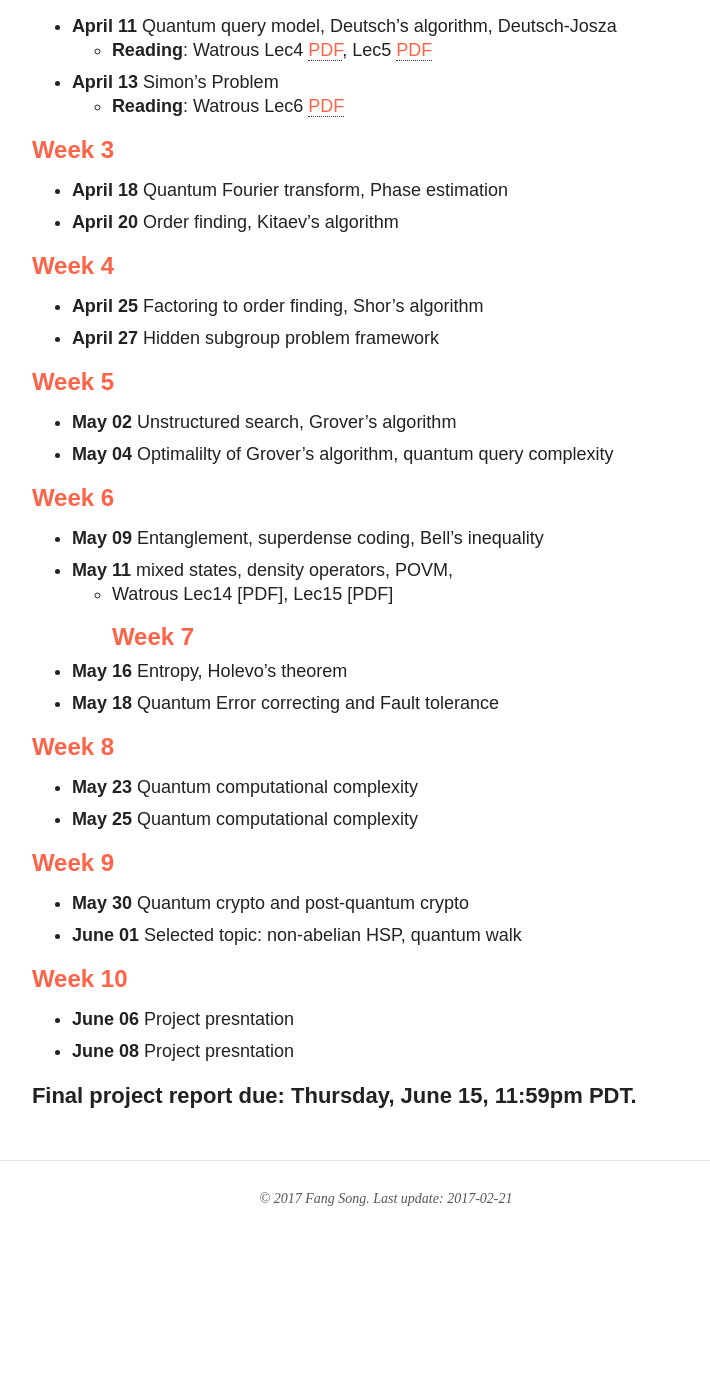
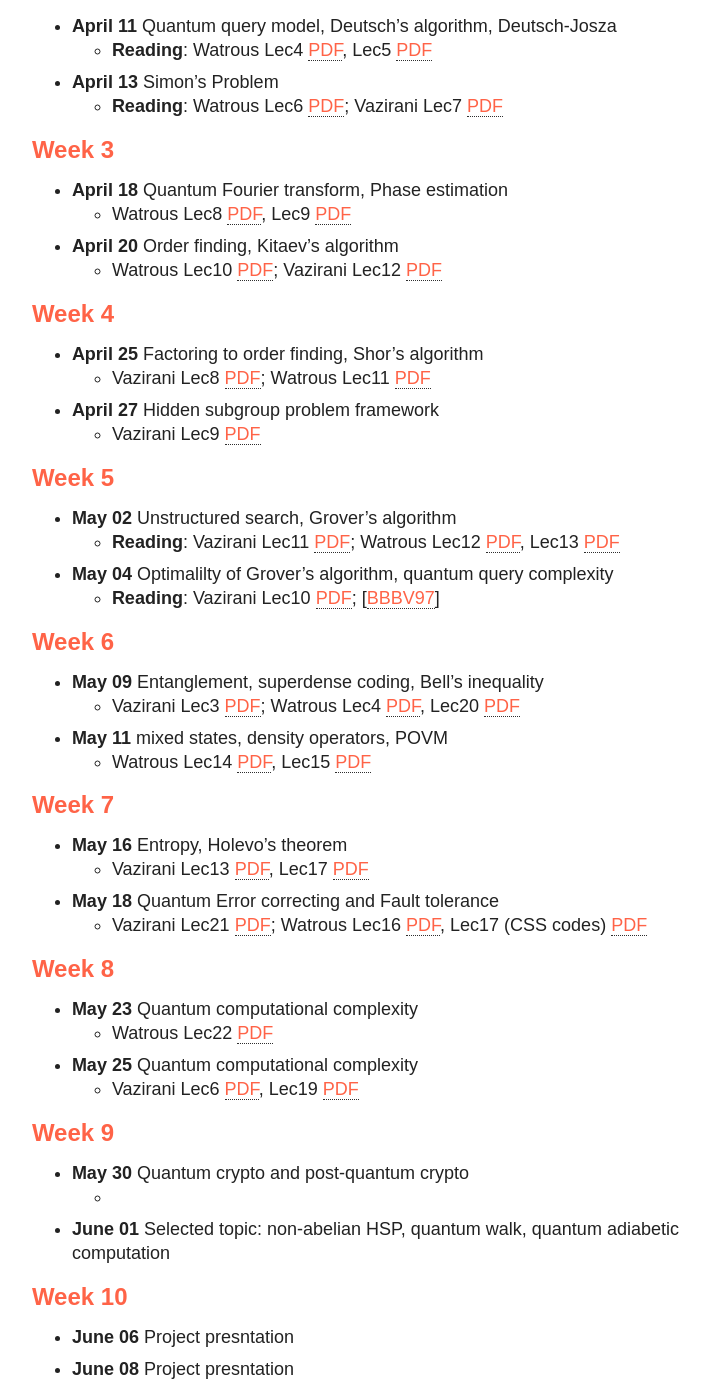
Before and after one commit to fangsonghub/fangsonghub.github.io, a Jekyll site: the page built from teaching/s17_4510_qc/schedule.md, in a window 1280 px wide and 1400 px high, scrolled down 396 px. Shown: the whole window, without its empty margins (254-964 px from the left). Built offline with Jekyll 4.4.1, drawn with Linux system fonts in a browser that asks for light colours; nearby versions of some CDN libraries; before the commit the page ends 1667 px from its top, so only the background shows below that.

```diff
--- a/_data/course.yml
+++ b/_data/course.yml
@@ -19,6 +19,12 @@
   desc: Resource
   nav: true
   url: /teaching/s17_4510_qc/resource/
+
+- courseid: s17 410/510
+  title: CS 410/510
+  desc: Project
+  nav: true
+  url: /teaching/s17_4510_qc/project/
 
 - courseid: s17 410/510
   title: (Spring 2017) CS 410/510 - Intro to Quantum Computing
--- a/teaching/s17_4510_qc/schedule.md
+++ b/teaching/s17_4510_qc/schedule.md
@@ -5,7 +5,7 @@ desc: Schedule
 permalink: /teaching/s17_4510_qc/schedule/
 title: (Spring 2017) CS 410/510 - Intro to Quantum Computing
 subtitle: Schedule (Subject to change)
-modified: 2017-02-21
+modified: 2017-03-02
 ---
 
 ## Week 1
@@ -18,35 +18,48 @@ modified: 2017-02-21
 *  **April 11** Quantum query model, Deutsch's algorithm, Deutsch-Josza
    *  **Reading**: Watrous Lec4 [PDF](https://cs.uwaterloo.ca/~watrous/CPSC519/LectureNotes/04.pdf){:target="_blank"}, Lec5 [PDF](https://cs.uwaterloo.ca/~watrous/CPSC519/LectureNotes/05.pdf){:target="_blank"}
 *  **April 13** Simon's Problem
-   *  **Reading**: Watrous Lec6 [PDF](https://cs.uwaterloo.ca/~watrous/CPSC519/LectureNotes/06.pdf){:target="_blank"}
+   *  **Reading**: Watrous Lec6 [PDF](https://cs.uwaterloo.ca/~watrous/CPSC519/LectureNotes/06.pdf){:target="_blank"}; Vazirani Lec7 [PDF](https://people.eecs.berkeley.edu/~vazirani/s07quantum/notes/lecture7.pdf){:target="_blank"}
 
 ## Week 3
 *  **April 18** Quantum Fourier transform, Phase estimation
+   *  Watrous Lec8 [PDF](https://cs.uwaterloo.ca/~watrous/CPSC519/LectureNotes/08.pdf){:target="_blank"}, Lec9 [PDF](https://cs.uwaterloo.ca/~watrous/CPSC519/LectureNotes/09.pdf){:target="_blank"}
 *  **April 20** Order finding, Kitaev's algorithm
+   * Watrous Lec10 [PDF](https://cs.uwaterloo.ca/~watrous/CPSC519/LectureNotes/10.pdf){:target="_blank"}; Vazirani Lec12 [PDF](https://people.eecs.berkeley.edu/~vazirani/s07quantum/notes/phase.pdf){:target="_blank"}
 
 ## Week 4
 *  **April 25** Factoring to order finding, Shor's algorithm
+   *  Vazirani Lec8 [PDF](https://people.eecs.berkeley.edu/~vazirani/s07quantum/notes/factoring1.pdf){:target="_blank"}; Watrous Lec11 [PDF](https://cs.uwaterloo.ca/~watrous/CPSC519/LectureNotes/11.pdf){:target="_blank"}
 *  **April 27** Hidden subgroup problem framework
+   *  Vazirani Lec9 [PDF](https://people.eecs.berkeley.edu/~vazirani/s07quantum/notes/lec9.pdf){:target="_blank"}
 
 ## Week 5
 *  **May 02** Unstructured search, Grover's algorithm
+   *  **Reading**: Vazirani Lec11 [PDF](https://people.eecs.berkeley.edu/~vazirani/s07quantum/notes/grover.pdf){:target="_blank"}; Watrous Lec12 [PDF](https://cs.uwaterloo.ca/~watrous/CPSC519/LectureNotes/12.pdf){:target="_blank"}, Lec13 [PDF](https://cs.uwaterloo.ca/~watrous/CPSC519/LectureNotes/13.pdf){:target="_blank"}
 *  **May 04** Optimalilty of Grover's algorithm, quantum query complexity
+   *  **Reading**: Vazirani Lec10 [PDF](https://people.eecs.berkeley.edu/~vazirani/s07quantum/notes/lec10.pdf){:target="_blank"}; [[BBBV97](https://arxiv.org/pdf/quant-ph/9701001.pdf){:target="_blank"}]
 
 ## Week 6
 *  **May 09** Entanglement, superdense coding, Bell's inequality
-*  **May 11** mixed states, density operators, POVM,
-   *  Watrous Lec14 [PDF], Lec15 [PDF]
+   *  Vazirani Lec3 [PDF](https://people.eecs.berkeley.edu/~vazirani/s07quantum/notes/lecture3.pdf){:target="_blank"}; Watrous Lec4 [PDF](https://cs.uwaterloo.ca/~watrous/CPSC519/LectureNotes/04.pdf){:target="_blank"}, Lec20 [PDF](https://cs.uwaterloo.ca/~watrous/CPSC519/LectureNotes/20.pdf){:target="_blank"}
+*  **May 11** mixed states, density operators, POVM
+   *  Watrous Lec14 [PDF](https://cs.uwaterloo.ca/~watrous/CPSC519/LectureNotes/14.pdf){:target="_blank"}, Lec15 [PDF](https://cs.uwaterloo.ca/~watrous/CPSC519/LectureNotes/15.pdf){:target="_blank"}
+
 ## Week 7
 *  **May 16** Entropy, Holevo's theorem
+   *  Vazirani Lec13 [PDF](https://people.eecs.berkeley.edu/~vazirani/s07quantum/notes/qinfo.pdf){:target="_blank"}, Lec17 [PDF](https://people.eecs.berkeley.edu/~vazirani/s07quantum/notes/lec17/lec17.pdf){:target="_blank"}
 *  **May 18** Quantum Error correcting and Fault tolerance
+   *  Vazirani Lec21 [PDF](https://people.eecs.berkeley.edu/~vazirani/s07quantum/notes/qecc.pdf){:target="_blank"}; Watrous Lec16 [PDF](https://cs.uwaterloo.ca/~watrous/CPSC519/LectureNotes/16.pdf){:target="_blank"}, Lec17 (CSS codes) [PDF](https://cs.uwaterloo.ca/~watrous/CPSC519/LectureNotes/17.pdf){:target="_blank"}
 
 ## Week 8
 *  **May 23** Quantum computational complexity
+   *  Watrous Lec22 [PDF](https://cs.uwaterloo.ca/~watrous/CPSC519/LectureNotes/22.pdf){:target="_blank"}
 *  **May 25** Quantum computational complexity
+   *  Vazirani Lec6 [PDF](https://people.eecs.berkeley.edu/~vazirani/s07quantum/notes/lecture6.pdf){:target="_blank"}, Lec19 [PDF](https://people.eecs.berkeley.edu/~vazirani/s07quantum/notes/qma.pdf){:target="_blank"}
 
 ## Week 9
 *  **May 30** Quantum crypto and post-quantum crypto
-*  **June 01** Selected topic: non-abelian HSP, quantum walk
+   *
+*  **June 01** Selected topic: non-abelian HSP, quantum walk, quantum adiabetic computation
 
 ## Week 10
 *  **June 06** Project presntation
```
Also changed, not shown: index.md (+1 -1 lines), teaching/s17_4510_qc/index.md (+3 -1 lines), teaching/s17_4510_qc/proj.md (added, +34 -0 lines), teaching/w17_4585_icrypto/index.md (+5 -5 lines), 1 other file.
